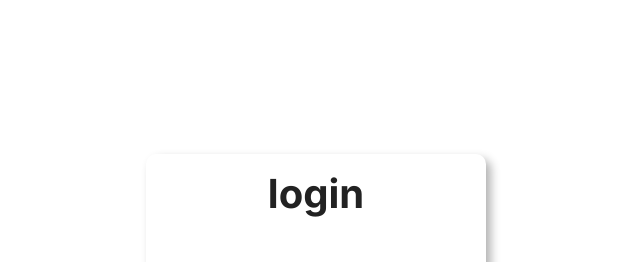
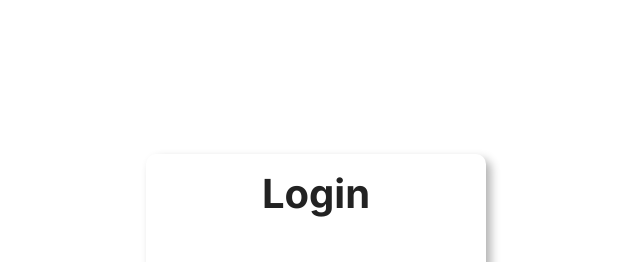
Before and after one commit to UTT-k74HT22/FE-Movie-Booking-System, a React (Vite) app: page / in a window 1280 px wide. Shown: the top 262 px of the page, without its empty margins (324-964 px from the left). Built offline with nearby package versions, Linux system fonts and the light colour scheme.

Commit message:
fix: login and register

```diff
--- a/src/App.jsx
+++ b/src/App.jsx
@@ -1,6 +1,6 @@
 import React from "react";
 import { BrowserRouter as Router, Routes, Route } from "react-router-dom";
-import LoginForm from "./components/Auth/LoginForm";
+import LoginForm from "./components/Auth/LoginForm/LoginForm";
 import RegisterForm from "./components/Auth/RegisterForm/RegisterForm";
 
 export default function App() {
--- a/src/components/Auth/LoginForm/LoginForm.jsx
+++ b/src/components/Auth/LoginForm/LoginForm.jsx
@@ -57,7 +57,7 @@ const LoginForm = () => {
         // wrapper centers the form in the viewport
         <div className={styles.Wrapper}>
             <form className={styles.LoginForm} onSubmit={handleSubmit}>
-                <h1>login</h1>
+                <h1>Login</h1>
                 <div className={styles.FormContainer}>
                     <div className={styles.FormGroup}>
                         <input
--- a/src/components/Auth/LoginForm/index.js
+++ /dev/null
@@ -1,2 +0,0 @@
-// entry point for Client LoginForm component//
-export { default } from './LoginForm';
--- a/src/components/Auth/RegisterForm/index.js
+++ /dev/null
@@ -1 +0,0 @@
-// entry point for Client RegisterForm component//
--- a/src/components/Auth/index.js
+++ /dev/null
@@ -1,2 +0,0 @@
-export { default as LoginForm } from '../Auth/LoginForm';
-export { default as RegisterForm } from './RegisterForm';
```
